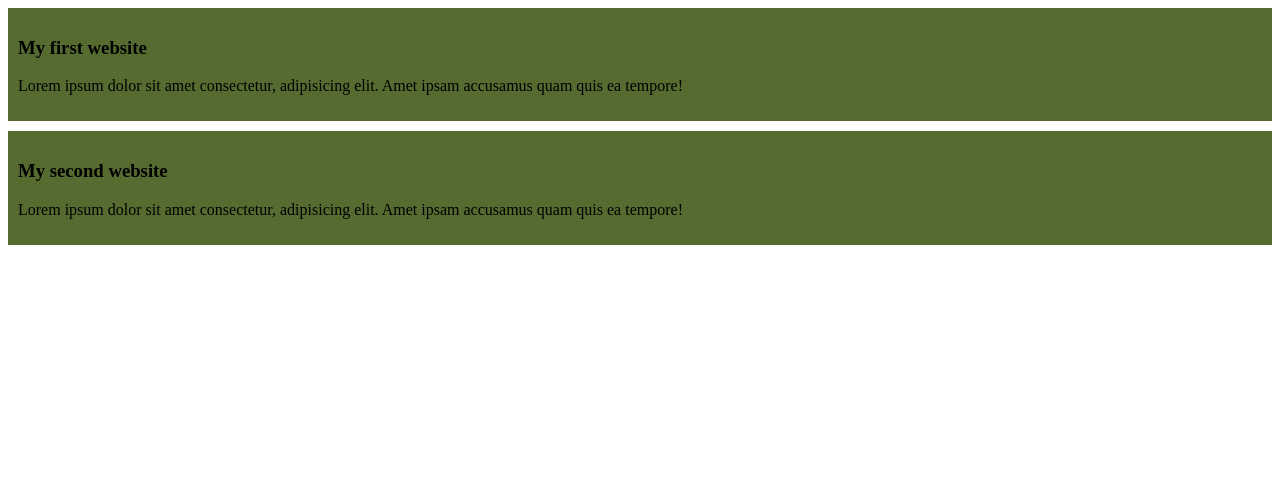
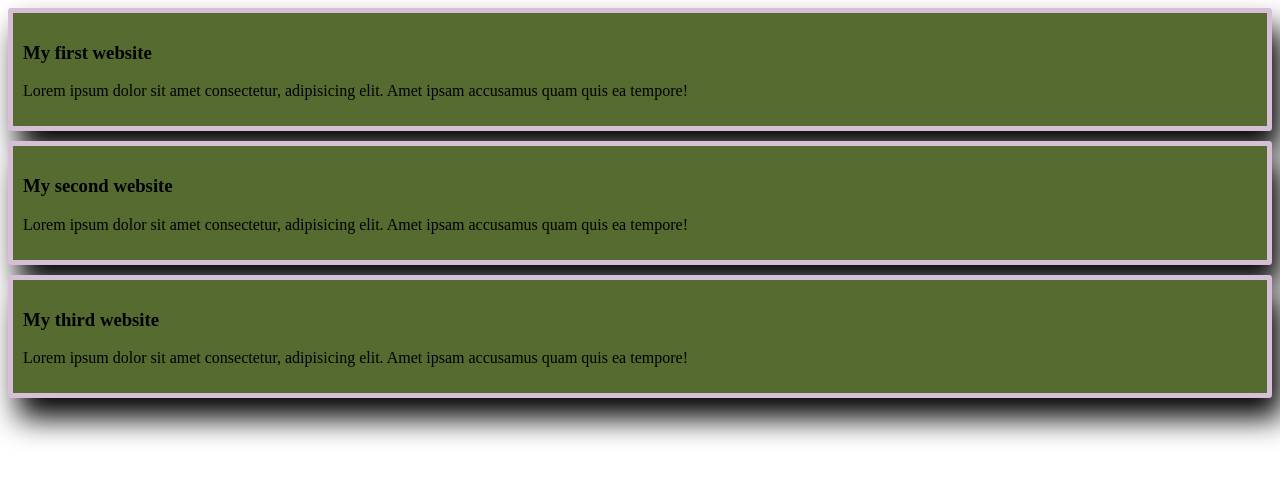
Before and after one commit to nishat-aara/my-first-github-repo, a plain HTML site: page index.html in a window 1280 px wide. Drawn offline with Linux system fonts and the light colour scheme.

Commit message:
added the second an the third blog

```diff
--- a/index.html
+++ b/index.html
@@ -14,6 +14,12 @@
     <div>
         <h3>My second website</h3>
         <p>Lorem ipsum dolor sit amet consectetur, adipisicing elit. Amet ipsam accusamus quam quis ea tempore!</p>
+
+    </div>
+    <div>
+        <h3>My third website</h3>
+        <p>Lorem ipsum dolor sit amet consectetur, adipisicing elit. Amet ipsam accusamus quam quis ea tempore!</p>
+
     </div>
 
 </body>
--- a/styles/blog.css
+++ b/styles/blog.css
@@ -2,4 +2,7 @@ div{
     background-color: darkolivegreen;
     padding: 10px;
     margin-bottom: 10px;
+    border: 5px solid thistle;
+    border-radius: 3px;
+    box-shadow: 10px 20px 30px;
 }
```
